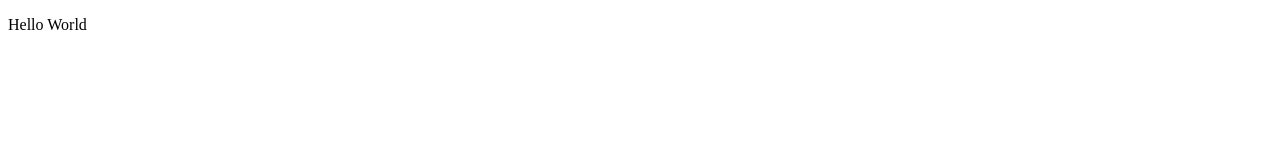
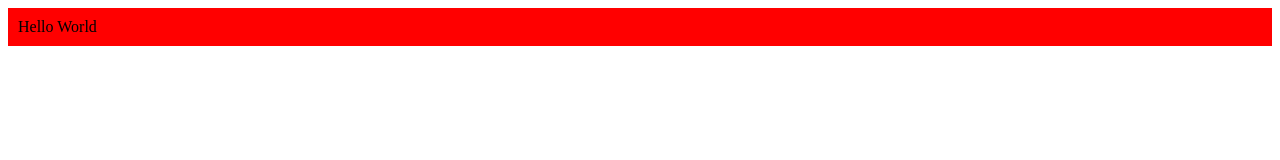
Before and after one commit to gimmi/html-sandbox, a plain HTML site: page iungo/index.html in a window 1280 px wide. Drawn offline with Linux system fonts and the light colour scheme.

Commit message:
Update index.html

```diff
--- a/iungo/index.html
+++ b/iungo/index.html
@@ -3,8 +3,10 @@
   <head>
   </head>
   <body>
-    <span id="iungo_interno">
-      <p>Hello World</p>
+    <span id="iungo_interno"></span>
+      <div style="background-color: red; padding: 10px;">
+        Hello World
+      </div>
     <!-- End of #iungo_interno -->
   </body>
 </html>
```
